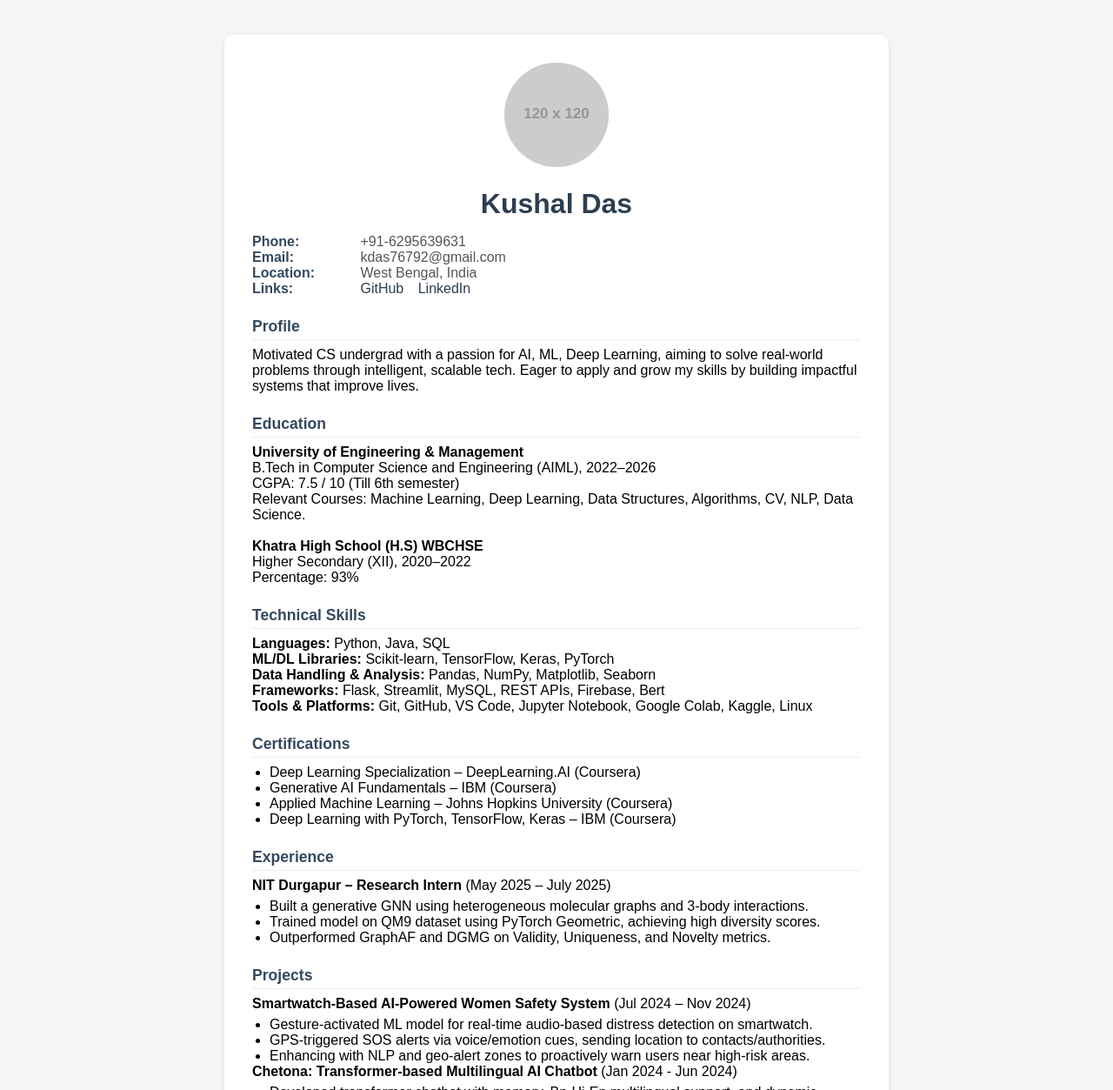
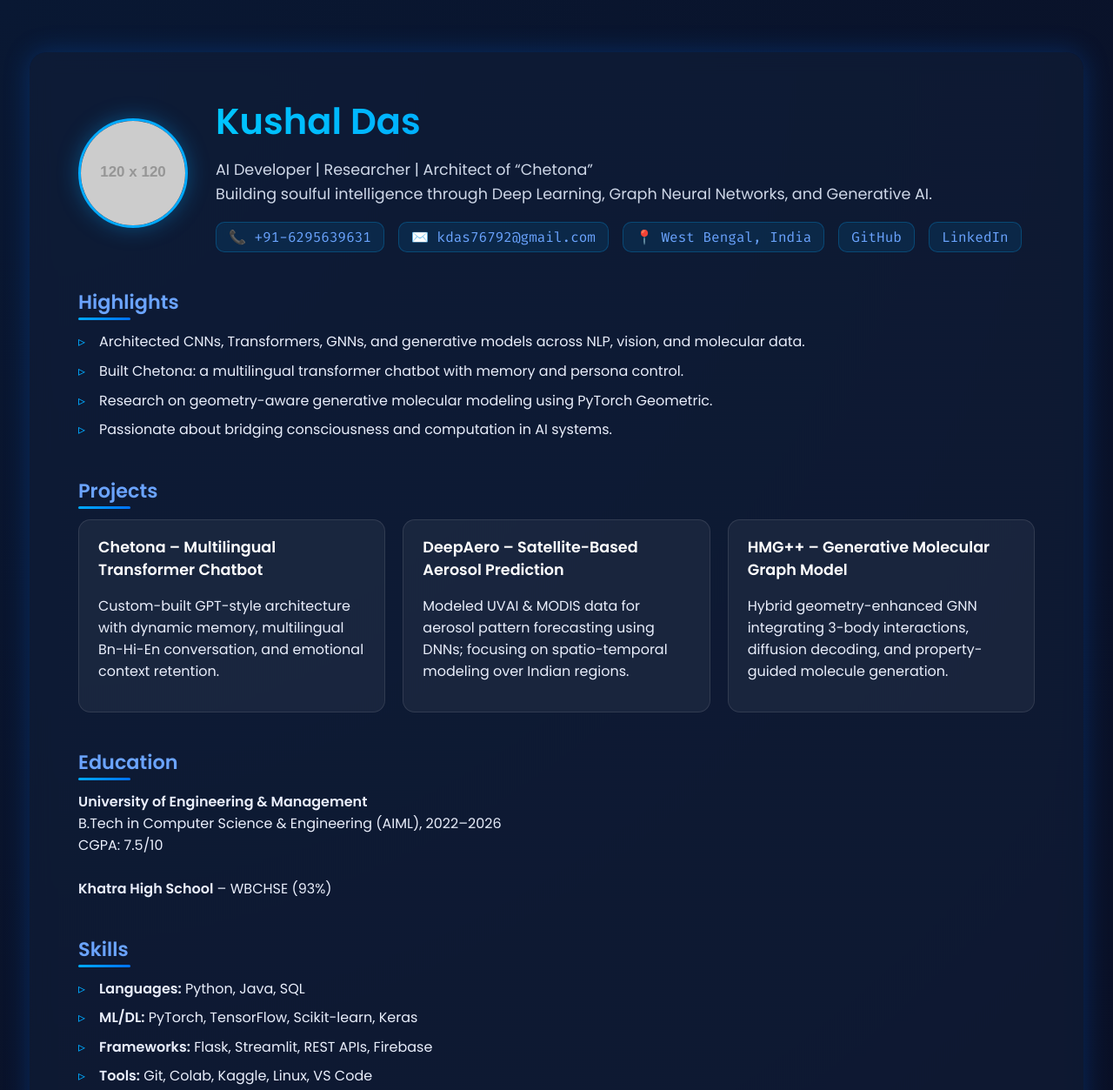
Before and after one commit to kdas76/kushaldas-portfolio, a plain HTML site: page index.html in a window 1280 px wide. Shown: the top 1253 px of the page at 87% size. Drawn offline with Linux system fonts and the light colour scheme; placeholder pictures from the web are drawn by us.

Commit message:
change in code

```diff
--- a/index.html
+++ b/index.html
@@ -2,174 +2,241 @@
 <html lang="en">
 <head>
 <meta charset="UTF-8">
-    <title>Kushal Das - Biodata</title>
+<title>Kushal Das | AI Developer & Researcher</title>
+<link href="https://fonts.googleapis.com/css2?family=Poppins:wght@300;400;600&family=Fira+Code&display=swap" rel="stylesheet">
 <style>
+    /* === GENERAL === */
     body {
-            font-family: Arial, sans-serif;
-            background: #f4f6f8;
         margin: 0;
-            padding: 0;
+        font-family: 'Poppins', sans-serif;
+        color: #e9eefb;
+        background: radial-gradient(circle at top left, #091833, #0a0f24);
+        overflow-x: hidden;
     }
+    a { color: #6ba4ff; text-decoration: none; transition: 0.2s; }
+    a:hover { color: #fff; }
+
+    /* === CONTAINER === */
     .container {
-            max-width: 700px;
-            margin: 40px auto;
-            background: #fff;
-            padding: 32px;
-            border-radius: 10px;
-            box-shadow: 0 2px 8px rgba(0,0,0,0.08);
+        width: 90%;
+        max-width: 1100px;
+        margin: 60px auto;
+        background: rgba(18, 30, 58, 0.6);
+        border-radius: 20px;
+        box-shadow: 0 0 30px rgba(0, 115, 255, 0.25);
+        backdrop-filter: blur(12px);
+        padding: 48px 56px;
     }
-        h1 {
-            text-align: center;
-            color: #2c3e50;
-            margin-bottom: 16px;
+
+    /* === HEADER === */
+    .header {
+        display: flex;
+        align-items: center;
+        gap: 32px;
+        margin-bottom: 32px;
     }
     .photo {
-            display: block;
-            margin: 0 auto 24px auto;
         width: 120px;
         height: 120px;
         border-radius: 50%;
+        border: 3px solid #00aaff;
+        box-shadow: 0 0 25px rgba(0,170,255,0.35);
         object-fit: cover;
-            background: #eee;
+    }
+    .intro {
+        flex: 1;
+    }
+    .intro h1 {
+        font-size: 2.6em;
+        margin: 0;
+        background: linear-gradient(90deg,#00c6ff,#0072ff);
+        -webkit-background-clip: text;
+        background-clip: text;
+        -webkit-text-fill-color: transparent;
+        font-weight: 600;
+    }
+    .intro p {
+        font-size: 1.1em;
+        color: #cfd8e8;
+        margin-top: 10px;
+        line-height: 1.6em;
+    }
+
+    /* === CONTACT === */
+    .contact {
+        display: flex;
+        flex-wrap: wrap;
+        gap: 16px;
+        margin-top: 18px;
+    }
+    .contact-item {
+        background: rgba(0,170,255,0.1);
+        border: 1px solid rgba(0,170,255,0.25);
+        padding: 6px 14px;
+        border-radius: 10px;
+        font-family: 'Fira Code', monospace;
+        color: #6ba4ff;
+        display: flex;
+        align-items: center;
+        gap: 8px;
+    }
+
+    /* === SECTION === */
+    section {
+        margin-top: 40px;
     }
     .section-title {
-            font-size: 1.1em;
-            color: #34495e;
-            margin-top: 24px;
-            margin-bottom: 8px;
-            font-weight: bold;
-            border-bottom: 1px solid #eee;
-            padding-bottom: 4px;
+        font-weight: 600;
+        font-size: 1.4em;
+        color: #6ba4ff;
+        margin-bottom: 16px;
+        position: relative;
     }
-        .info, .section {
-            margin-bottom: 14px;
-        }
-        .label {
-            font-weight: bold;
-            color: #34495e;
-            width: 120px;
-            display: inline-block;
-        }
-        .value {
-            color: #555;
+    .section-title::before {
+        content: '';
+        position: absolute;
+        left: 0;
+        bottom: -4px;
+        width: 60px;
+        height: 3px;
+        background: linear-gradient(90deg,#00aaff,#0072ff);
+        border-radius: 3px;
     }
     ul {
-            margin: 6px 0 0 0;
-            padding-left: 20px;
+        list-style: none;
+        padding-left: 0;
     }
-        .links a {
-            margin-right: 12px;
-            color: #2c3e50;
-            text-decoration: none;
+    li {
+        margin-bottom: 8px;
+        line-height: 1.6em;
+        position: relative;
+        padding-left: 24px;
     }
-        .links a:hover {
-            text-decoration: underline;
+    li::before {
+        content: "▹";
+        position: absolute;
+        left: 0;
+        color: #00aaff;
+    }
+
+    /* === PROJECT CARDS === */
+    .projects {
+        display: grid;
+        grid-template-columns: repeat(auto-fit, minmax(310px, 1fr));
+        gap: 20px;
+    }
+    .card {
+        background: rgba(255,255,255,0.05);
+        border: 1px solid rgba(255,255,255,0.1);
+        border-radius: 14px;
+        padding: 18px 22px;
+        transition: 0.25s;
+    }
+    .card:hover {
+        border-color: #0072ff;
+        transform: translateY(-3px);
+        box-shadow: 0 0 20px rgba(0,115,255,0.2);
+    }
+    .card-title {
+        font-weight: 600;
+        font-size: 1.1em;
+        color: #fff;
+        margin-bottom: 10px;
+    }
+
+    /* === FOOTER === */
+    footer {
+        text-align: center;
+        margin-top: 60px;
+        color: #6ba4ff;
+        font-size: 0.9em;
+        letter-spacing: 0.5px;
+    }
+
+    @media (max-width: 700px) {
+        .container { padding: 28px; }
+        .header { flex-direction: column; text-align: center; }
+        .intro h1 { font-size: 2em; }
+        .projects { grid-template-columns: 1fr; }
     }
 </style>
 </head>
 <body>
     <div class="container">
-        <img src="https://via.placeholder.com/120" alt="Profile Photo" class="photo">
+        <header class="header">
+            <img src="https://via.placeholder.com/120x120.png?text=KD" class="photo" alt="Kushal Das">
+            <div class="intro">
                 <h1>Kushal Das</h1>
-        <div class="info">
-            <span class="label">Phone:</span> <span class="value">+91-6295639631</span><br>
-            <span class="label">Email:</span> <span class="value">kdas76792@gmail.com</span><br>
-            <span class="label">Location:</span> <span class="value">West Bengal, India</span><br>
-            <span class="label">Links:</span>
-            <span class="links">
-                <a href="https://github.com/kdas76" target="_blank">GitHub</a>
-                <a href="https://linkedin.com/in/kushal-das01/" target="_blank">LinkedIn</a>
-            </span>
+                <p>AI Developer | Researcher | Architect of “Chetona”<br>
+                Building soulful intelligence through Deep Learning, Graph Neural Networks, and Generative AI.</p>
+                <div class="contact">
+                    <div class="contact-item">📞 +91-6295639631</div>
+                    <div class="contact-item">✉️ kdas76792@gmail.com</div>
+                    <div class="contact-item">📍 West Bengal, India</div>
+                    <div class="contact-item"><a href="https://github.com/kdas76" target="_blank">GitHub</a></div>
+                    <div class="contact-item"><a href="https://linkedin.com/in/kushal-das01/" target="_blank">LinkedIn</a></div>
                 </div>
-        <div class="section-title">Profile</div>
-        <div class="section">
-            Motivated CS undergrad with a passion for AI, ML, Deep Learning, aiming to solve real-world problems through intelligent, scalable tech. Eager to apply and grow my skills by building impactful systems that improve lives.
             </div>
-        <div class="section-title">Education</div>
-        <div class="section">
-            <strong>University of Engineering & Management</strong><br>
-            B.Tech in Computer Science and Engineering (AIML), 2022–2026<br>
-            CGPA: 7.5 / 10 (Till 6th semester)<br>
-            Relevant Courses: Machine Learning, Deep Learning, Data Structures, Algorithms, CV, NLP, Data Science.<br><br>
-            <strong>Khatra High School (H.S) WBCHSE</strong><br>
-            Higher Secondary (XII), 2020–2022<br>
-            Percentage: 93%
+        </header>
+
+        <section>
+            <h2 class="section-title">Highlights</h2>
+            <ul>
+                <li>Architected CNNs, Transformers, GNNs, and generative models across NLP, vision, and molecular data.</li>
+                <li>Built Chetona: a multilingual transformer chatbot with memory and persona control.</li>
+                <li>Research on geometry-aware generative molecular modeling using PyTorch Geometric.</li>
+                <li>Passionate about bridging consciousness and computation in AI systems.</li>
+            </ul>
+        </section>
+
+        <section>
+            <h2 class="section-title">Projects</h2>
+            <div class="projects">
+                <div class="card">
+                    <div class="card-title">Chetona – Multilingual Transformer Chatbot</div>
+                    <p>Custom-built GPT-style architecture with dynamic memory, multilingual Bn-Hi-En conversation, and emotional context retention.</p>
                 </div>
-        <div class="section-title">Technical Skills</div>
-        <div class="section">
-            <strong>Languages:</strong> Python, Java, SQL<br>
-            <strong>ML/DL Libraries:</strong> Scikit-learn, TensorFlow, Keras, PyTorch<br>
-            <strong>Data Handling & Analysis:</strong> Pandas, NumPy, Matplotlib, Seaborn<br>
-            <strong>Frameworks:</strong> Flask, Streamlit, MySQL, REST APIs, Firebase, Bert<br>
-            <strong>Tools & Platforms:</strong> Git, GitHub, VS Code, Jupyter Notebook, Google Colab, Kaggle, Linux
+                <div class="card">
+                    <div class="card-title">DeepAero – Satellite-Based Aerosol Prediction</div>
+                    <p>Modeled UVAI & MODIS data for aerosol pattern forecasting using DNNs; focusing on spatio-temporal modeling over Indian regions.</p>
                 </div>
-        <div class="section-title">Certifications</div>
-        <div class="section">
+                <div class="card">
+                    <div class="card-title">HMG++ – Generative Molecular Graph Model</div>
+                    <p>Hybrid geometry-enhanced GNN integrating 3-body interactions, diffusion decoding, and property-guided molecule generation.</p>
+                </div>
+            </div>
+        </section>
+
+        <section>
+            <h2 class="section-title">Education</h2>
+            <p><strong>University of Engineering & Management</strong><br>
+            B.Tech in Computer Science & Engineering (AIML), 2022–2026<br>
+            CGPA: 7.5/10<br><br>
+            <strong>Khatra High School</strong> – WBCHSE (93%)</p>
+        </section>
+
+        <section>
+            <h2 class="section-title">Skills</h2>
             <ul>
-                <li>Deep Learning Specialization – DeepLearning.AI (Coursera)</li>
-                <li>Generative AI Fundamentals – IBM (Coursera)</li>
-                <li>Applied Machine Learning – Johns Hopkins University (Coursera)</li>
-                <li>Deep Learning with PyTorch, TensorFlow, Keras – IBM (Coursera)</li>
+                <li><strong>Languages:</strong> Python, Java, SQL</li>
+                <li><strong>ML/DL:</strong> PyTorch, TensorFlow, Scikit-learn, Keras</li>
+                <li><strong>Frameworks:</strong> Flask, Streamlit, REST APIs, Firebase</li>
+                <li><strong>Tools:</strong> Git, Colab, Kaggle, Linux, VS Code</li>
             </ul>
-        </div>
-        <div class="section-title">Experience</div>
-        <div class="section">
-            <strong>NIT Durgapur – Research Intern</strong> (May 2025 – July 2025)<br>
-            <ul>
-                <li>Built a generative GNN using heterogeneous molecular graphs and 3-body interactions.</li>
-                <li>Trained model on QM9 dataset using PyTorch Geometric, achieving high diversity scores.</li>
-                <li>Outperformed GraphAF and DGMG on Validity, Uniqueness, and Novelty metrics.</li>
-            </ul>
-        </div>
-        <div class="section-title">Projects</div>
-        <div class="section">
-            <strong>Smartwatch-Based AI-Powered Women Safety System</strong> (Jul 2024 – Nov 2024)<br>
-            <ul>
-                <li>Gesture-activated ML model for real-time audio-based distress detection on smartwatch.</li>
-                <li>GPS-triggered SOS alerts via voice/emotion cues, sending location to contacts/authorities.</li>
-                <li>Enhancing with NLP and geo-alert zones to proactively warn users near high-risk areas.</li>
-            </ul>
-            <strong>Chetona: Transformer-based Multilingual AI Chatbot</strong> (Jan 2024 - Jun 2024)<br>
-            <ul>
-                <li>Developed transformer chatbot with memory, Bn-Hi-En multilingual support, and dynamic persona control.</li>
-                <li>Built custom tokenizer, GPT-style architecture, and memory-aware generation from scratch.</li>
-                <li>Deployed real-time interface with persistent chat logs and context-based smart replies.</li>
-            </ul>
-            <strong>DeepAero: Satellite-Based Aerosol Prediction using UVAI Through Deep Learning</strong> (Jan 2025 - Jun 2025)<br>
-            <ul>
-                <li>Built end-to-end pipeline to predict AAOD using OMI UVAI and MODIS/MERRA-2 satellite features.</li>
-                <li>Modeled spatio-temporal aerosol patterns over India (2010–2024) using deep neural networks.</li>
-                <li>Currently optimizing with angular radiative inputs and AERONET ground validation.</li>
-            </ul>
-        </div>
-        <div class="section-title">Achievements & Hackathons</div>
-        <div class="section">
-            <ul>
-                <li>Hackathon Participation: HackUEM, AceHack, SIH Internal Round</li>
-                <li>Campus Winner: AceHack4.0</li>
-            </ul>
-        </div>
-        <div class="section-title">Extracurricular & Leadership</div>
-        <div class="section">
-            <ul>
-                <li>Tech Club Member: Core member of ML & AI Society– organized hands-on sessions and mentorship hours.</li>
-                <li>Mentor: Conducted workshops on “Intro to Machine Learning with Python” for 1st year students.</li>
-                <li>Event Organizer: Led execution for “AI Day @UEM” with 100+ student participation, live demos & speaker sessions.</li>
-            </ul>
-        </div>
-        <div class="section-title">Soft Skills</div>
-        <div class="section">
-            Analytical thinker with a data-driven mindset and adaptive problem-solving across domains.<br>
-            Cross-domain adaptability across NLP, CV, Web, and Molecular domains.<br>
-            Team player with experience in collaborative projects and hackathons.<br>
-            Known for proposing novel architectures and research-driven ideas.
-        </div>
-        <div class="section-title">Languages</div>
-        <div class="section">
-            English: Fluent<br>
-            Hindi: Fluent<br>
-            Bengali: Native Speaker
-        </div>
+        </section>
+
+        <section>
+            <h2 class="section-title">Experience</h2>
+            <p><strong>NIT Durgapur – Research Intern (May–Jul 2025)</strong><br>
+            Developed generative GNN for molecular graphs; achieved state-of-the-art Validity, Uniqueness & Novelty metrics.</p>
+        </section>
+
+        <section>
+            <h2 class="section-title">Soft Skills</h2>
+            <p>Analytical · Research-oriented · Adaptive · Conceptual innovator bridging logic with creativity.</p>
+        </section>
+
+        <footer>© 2025 Kushal Das — "Turning Thought into Intelligence"</footer>
     </div>
 </body>
 </html>
```
Lines whose indentation alone changed are shown as unchanged.
